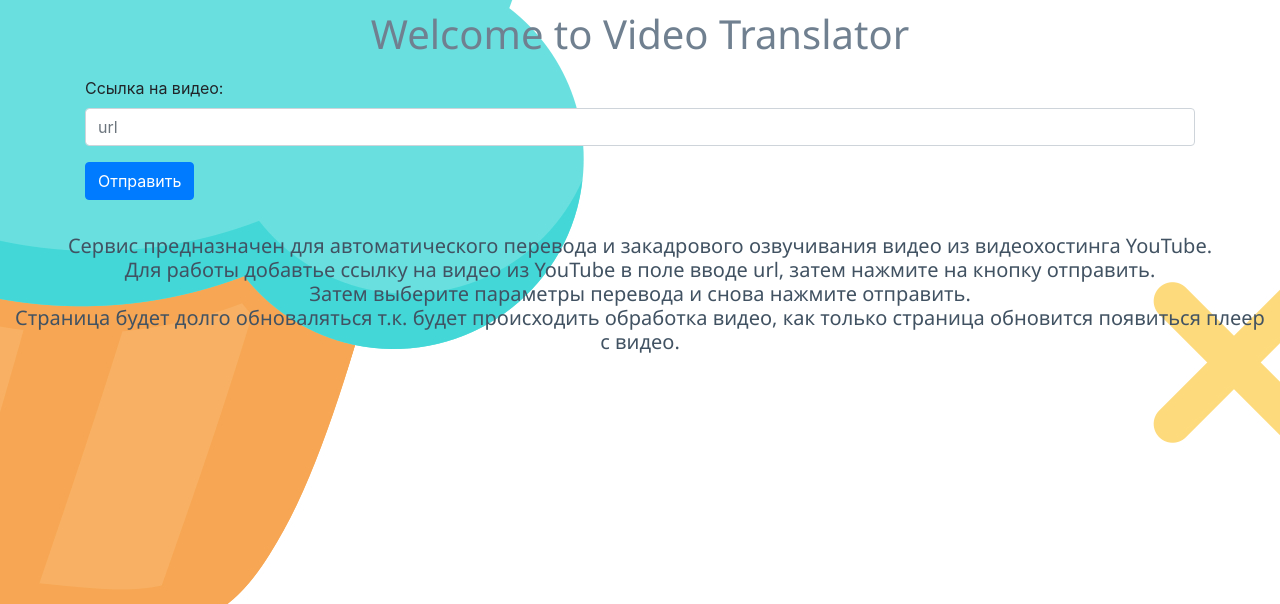
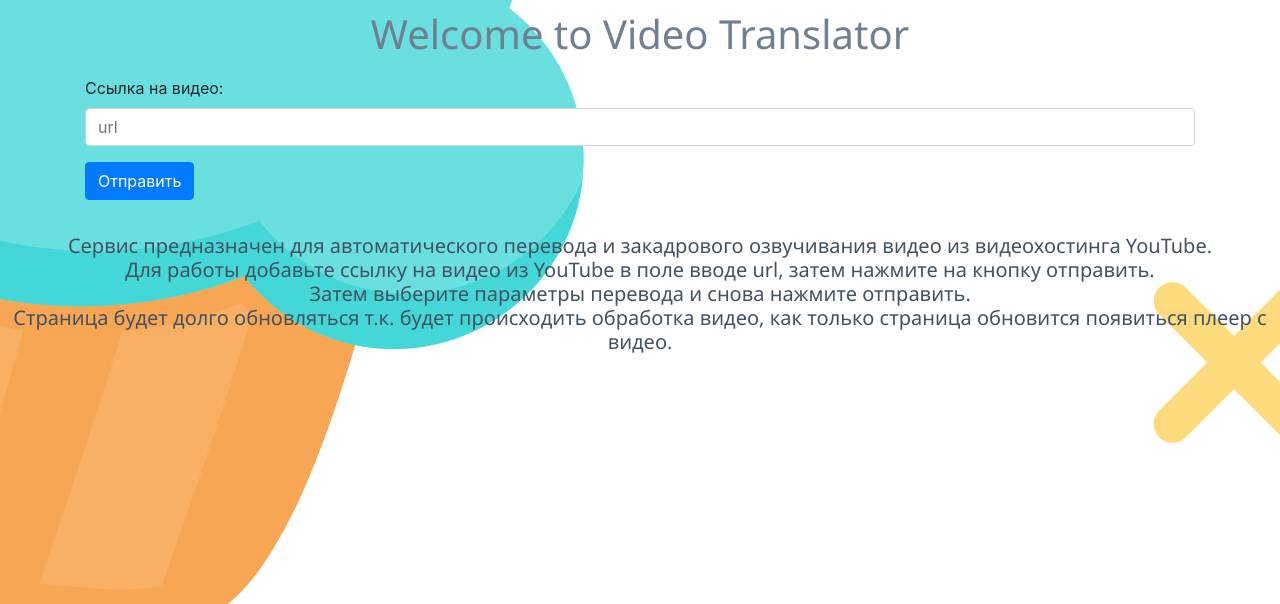
Before and after one commit to lovinervy/Project_Zero, a Flask app: page / in a window 1280 px wide. Shown: the top 604 px of the page. Run offline with Flask 2, Linux system fonts and the light colour scheme; some libraries are stand-ins or nearby versions.

Commit message:
Little fix words

```diff
--- a/templates/base.html
+++ b/templates/base.html
@@ -24,9 +24,9 @@
       <h5>
         <br>
         Сервис предназначен для автоматического перевода и закадрового озвучивания видео из видеохостинга YouTube.<br>
-        Для работы добавтье ссылку на видео из YouTube в поле вводе url, затем нажмите на кнопку отправить.<br>
+        Для работы добавьте ссылку на видео из YouTube в поле вводе url, затем нажмите на кнопку отправить.<br>
         Затем выберите параметры перевода и снова нажмите отправить.<br>
-        Страница будет долго обноваляться т.к. будет происходить обработка видео, как только страница обновится появиться плеер с видео.
+        Страница будет долго обновляться т.к. будет происходить обработка видео, как только страница обновится появиться плеер с видео.
       </h5>
     </div>
 
```
